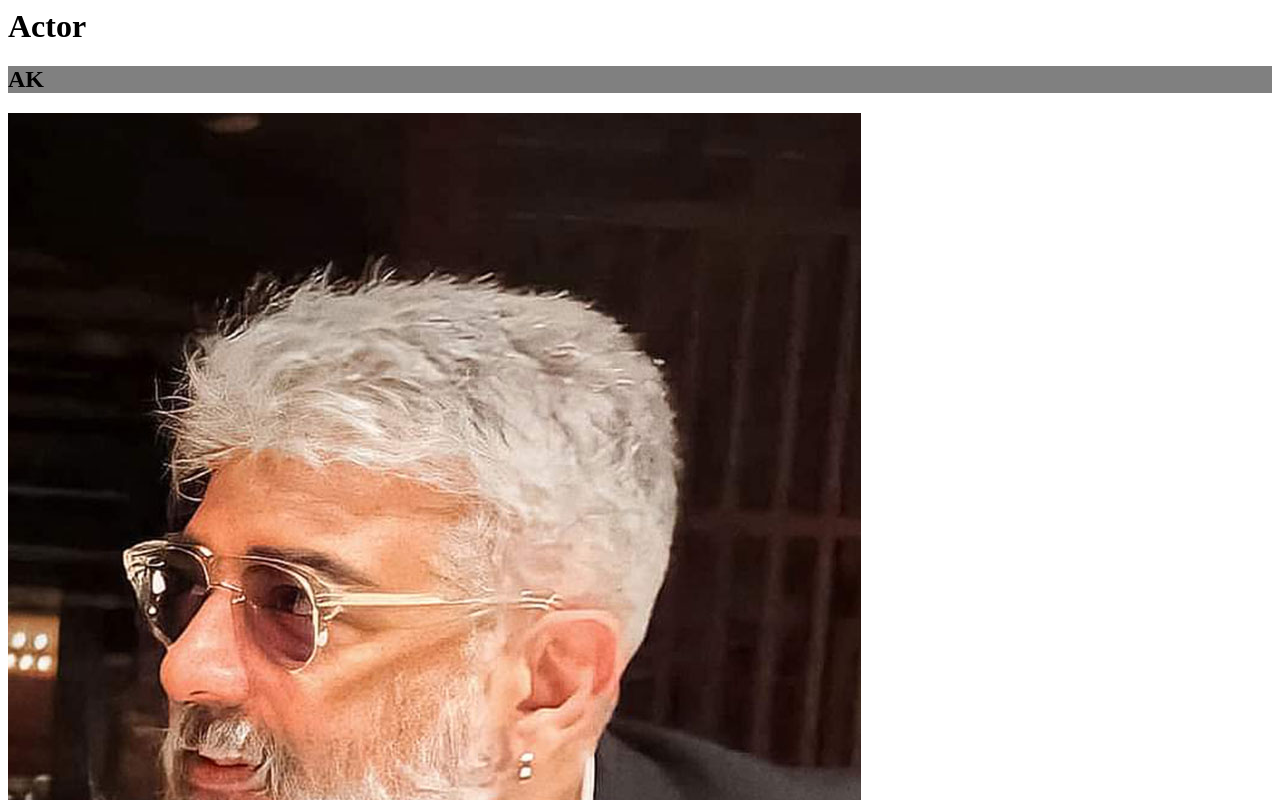
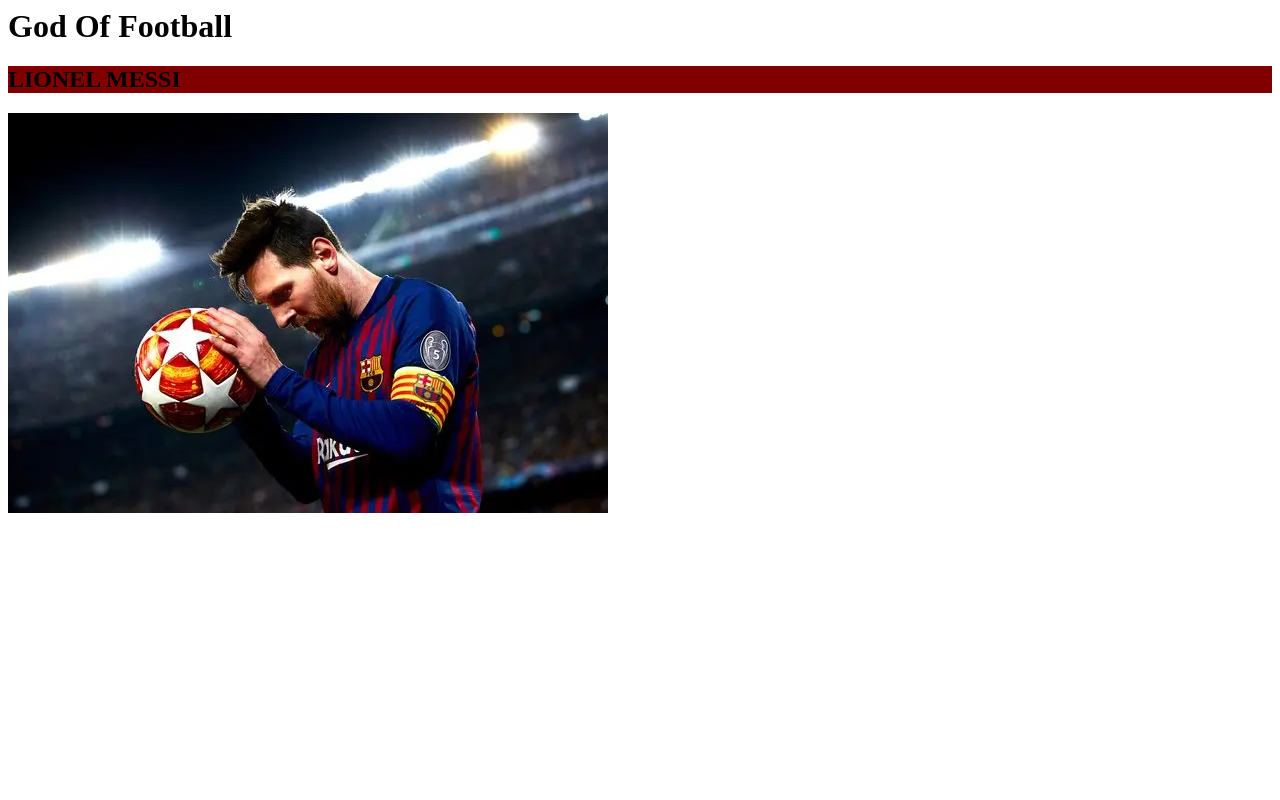
Before and after one commit to Harish31V/helloGit, a plain HTML site: page index.html in a window 1280 px wide. Shown: the top 800 px of the page. Drawn offline with Linux system fonts and the light colour scheme.

Commit message:
Update index.html

```diff
--- a/index.html
+++ b/index.html
@@ -1,7 +1,7 @@
 <html>
   <body>
-    <h1>Actor</h1>
-    <h2 style="background-color:Grey;">AK</h2>
-    <img src="Ajith-1.jpg" alt="Ajith-1jpg">
+    <h1>God Of Football</h1>
+    <h2 style="background-color:Maroon;">LIONEL MESSI</h2>
+    <img src="messi.webp" alt="messi.webp">
   </body>
 </html>
```
